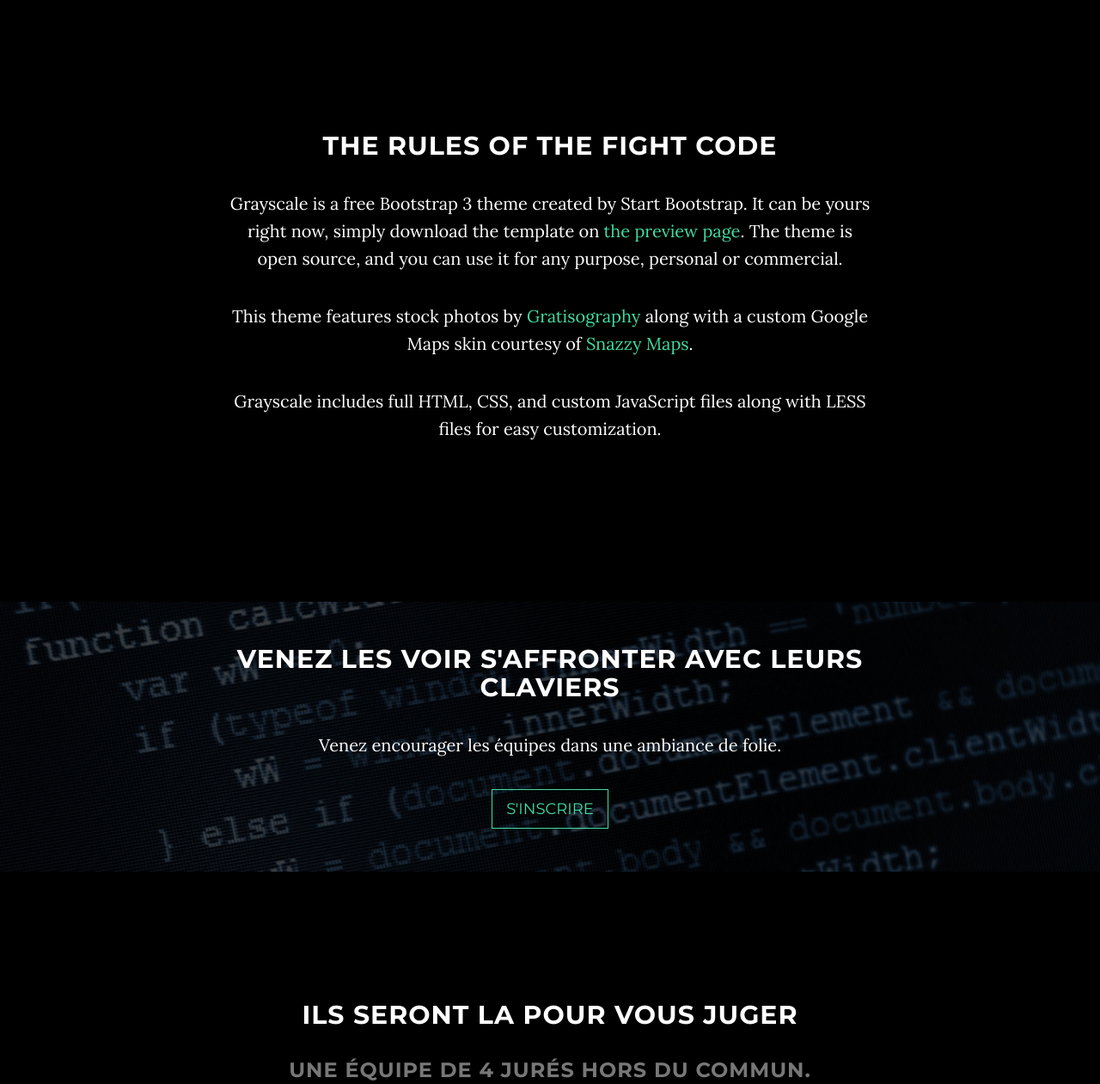
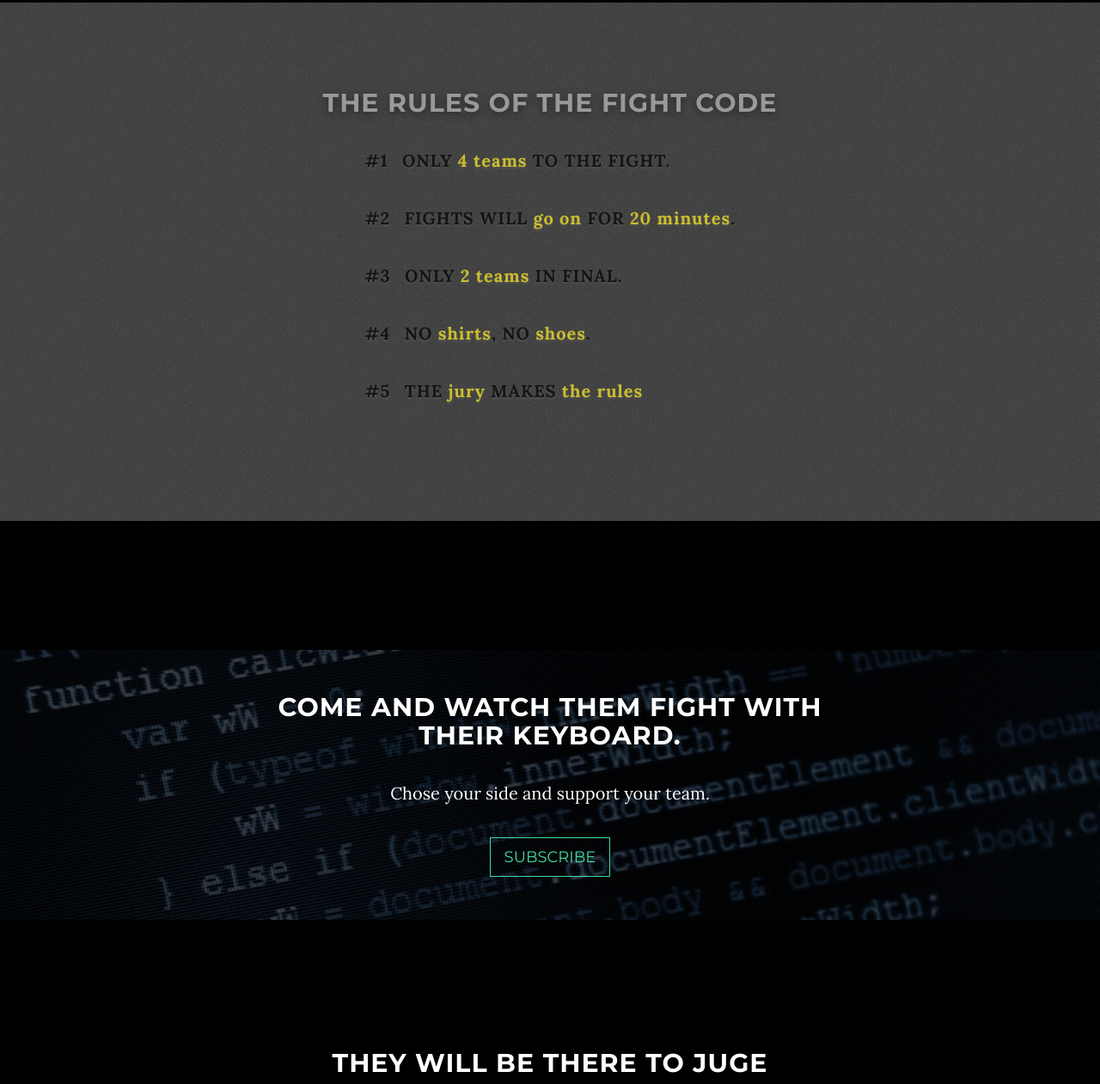
Before and after one commit to tagazok/fightcode, a website: page index.html in a window 1280 px wide. Shown: the part 797-2058 px from the top of the page at 86% size. Drawn offline with nearby package versions, Linux system fonts and the light colour scheme; some packages are replaced by stand-ins of ours; grey boxes are pictures that could not be loaded; a web font is replaced by a local one.

Commit message:
feat(translate and rules): Translation + font + rules Translate content to english Change title font Add Fight code rules

```diff
--- a/index.html
+++ b/index.html
@@ -54,13 +54,16 @@
                         <a href="#page-top"></a>
                     </li>
                     <li>
-                        <a class="page-scroll" href="#about">Les règles</a>
+                        <a class="page-scroll" href="#about">The Rules</a>
                     </li>
                     <li>
-                        <a class="page-scroll" href="#download">S'inscrire</a>
+                        <a class="page-scroll" href="#subscribe">Subscribe</a>
                     </li>
                     <li>
-                        <a class="page-scroll" href="#contact">Contact</a>
+                        <a class="page-scroll" href="#jury">The Jury</a>
+                    </li>
+                    <li>
+                        <a class="page-scroll" href="#sponsors">Sponsors</a>
                     </li>
                 </ul>
             </div>
@@ -81,9 +84,9 @@
             <div class="container">
                 <div class="row">
                     <div class="col-md-8 col-md-offset-2">
-                        <h1 class="brand-heading">Fight Code</h1>
-                        <p class="intro-text">Follow the rules.
-                            <br>And enter the arena.</p>
+                        <div class="brand-heading">fight Code</div>
+                        <p class="intro-text">Enter the arena. Follow the rules.
+                            <br>October 19th. Paris.</p>
                         <a href="#about" class="btn btn-circle page-scroll">
                             <i class="fa fa-angle-double-down animated"></i>
                         </a>
@@ -94,58 +97,50 @@
     </header>
 
     <!-- About Section -->
-    <section id="about" class="container content-section text-center">
+    <section id="about" class="container rules-section text-center">
         <div class="row">
             <div class="col-lg-8 col-lg-offset-2">
                 <h2>The rules of the Fight Code</h2>
-                <p>Grayscale is a free Bootstrap 3 theme created by Start Bootstrap. It can be yours right now, simply download the template on <a href="http://startbootstrap.com/template-overviews/grayscale/">the preview page</a>. The theme is open source, and you can use it for any purpose, personal or commercial.</p>
-                <p>This theme features stock photos by <a href="http://gratisography.com/">Gratisography</a> along with a custom Google Maps skin courtesy of <a href="http://snazzymaps.com/">Snazzy Maps</a>.</p>
-                <p>Grayscale includes full HTML, CSS, and custom JavaScript files along with LESS files for easy customization.</p>
+                <div class="rules">
+                    <p>
+                        <span class="rule-number">#1</span> ONLY <span class="rule-highlight">4 teams</span> TO THE FIGHT.
+                    </p>
+                    <p>
+                        <span class="rule-number">#2</span> FIGHTS WILL <span class="rule-highlight">go on</span> FOR <span class="rule-highlight">20 minutes</span>.
+                    </p>
+                    <p>
+                        <span class="rule-number">#3</span> ONLY <span class="rule-highlight">2 teams</span> IN FINAL.
+                    </p>
+                    <p>
+                        <span class="rule-number">#4</span> NO <span class="rule-highlight">shirts</span>, NO <span class="rule-highlight">shoes</span>.
+                    </p>
+                    <p>
+                        <span class="rule-number">#5</span> THE <span class="rule-highlight">jury</span> MAKES <span class="rule-highlight">the rules</span>
+                    </p>
+                </div>
             </div>
         </div>
     </section>
 
     <!-- Download Section -->
-    <section id="download" class="content-section text-center">
+    <section id="subscribe" class="content-section text-center">
         <div class="download-section">
             <div class="container">
                 <div class="col-lg-8 col-lg-offset-2">
-                    <h2>Venez les voir s'affronter avec leurs claviers</h2>
-                    <p>Venez encourager les équipes dans une ambiance de folie.</p>
-                    <a href="http://meetup.com/fightcode/" class="btn btn-default btn-lg">S'inscrire</a>
+                    <h2>Come and watch them fight with their keyboard.</h2>
+                    <p>Chose your side and support your team.</p>
+                    <a href="http://meetup.com/fightcode/" class="btn btn-default btn-lg">Subscribe</a>
                 </div>
             </div>
         </div>
     </section>
 
-    <!-- Contact Section -->
-    <!--<section id="contact" class="container content-section text-center">
-        <div class="row">
-            <div class="col-lg-8 col-lg-offset-2">
-                <h2>Contact Start Bootstrap</h2>
-                <p>Feel free to email us to provide some feedback on our templates, give us suggestions for new templates and themes, or to just say hello!</p>
-                <p><a href="mailto:feedback@startbootstrap.com">feedback@startbootstrap.com</a>
-                </p>
-                <ul class="list-inline banner-social-buttons">
-                    <li>
-                        <a href="https://twitter.com/SBootstrap" class="btn btn-default btn-lg"><i class="fa fa-twitter fa-fw"></i> <span class="network-name">Twitter</span></a>
-                    </li>
-                    <li>
-                        <a href="https://github.com/IronSummitMedia/startbootstrap" class="btn btn-default btn-lg"><i class="fa fa-github fa-fw"></i> <span class="network-name">Github</span></a>
-                    </li>
-                    <li>
-                        <a href="https://plus.google.com/+Startbootstrap/posts" class="btn btn-default btn-lg"><i class="fa fa-google-plus fa-fw"></i> <span class="network-name">Google+</span></a>
-                    </li>
-                </ul>
-            </div>
-        </div>
-    </section>-->
-    <section id="team" class="content-section text-center">
+    <section id="jury" class="content-section text-center">
         <div class="container">
             <div class="row">
                 <div class="col-lg-12 text-center">
-                    <h2 class="section-heading">Ils seront la pour vous juger</h2>
-                    <h3 class="section-subheading text-muted">Une équipe de 4 jurés hors du commun.</h3>
+                    <h2 class="section-heading">They will be there to juge</h2>
+                    <h3 class="section-subheading text-muted">A team of 4 outstanding judges</h3>
                 </div>
             </div>
             <div class="row">
@@ -196,7 +191,7 @@
     </div>
 
     <section id="sponsors" class="content-section text-center">
-        <p>Partenaires</p>
+        <p>Partners</p>
     </section>
     <!-- Footer -->
     <footer>
--- a/less/mine.less
+++ b/less/mine.less
@@ -1,3 +1,8 @@
+@font-face {
+  font-family: 'Tagesschrift';
+  src: url('../fonts/EliteHacker.ttf');
+}
+
 video {
     transform: translateX(-50%) translateY(-50%);
     position: absolute;
@@ -21,6 +26,55 @@ video {
     background-size: cover;
     background-position: 50% 50%;
     overflow: hidden;
+}
+
+.brand-heading {
+    font-family: 'Tagesschrift', 'Georgia', serif;
+    letter-spacing: 2px;
+}
+
+@media(min-width: 1280px) {
+    .intro .intro-body .brand-heading {
+        font-size: 150px;
+    }
+}
+.rules-section {
+    width: 100%;
+    background: #474747 url('../img/bg-rules2.png');
+    // background-image: url('../img/bg-rules.jpg');
+    // background-position: center;
+    // background-repeat: no-repeat;
+    // background-size: cover;
+    padding-top: 100px;
+    padding-bottom: 100px;
+
+    h2 {
+        color: #999;
+        text-shadow: 0px 3px 8px #2a2a2a;
+    }
+    .rules {
+        display: inline-block;
+        text-align: left;
+
+        p {
+            // color: #222;
+            color: #151414;
+            font-weight: 600;
+            text-shadow: 0px 2px 3px #555;
+
+            .rule-number {
+                padding-right: 10px;
+            }
+            .rule-highlight {
+                color: #ccbf2e;
+            }
+        }
+    }
+}
+@media(min-width:768px) {
+    .rules p {
+        letter-spacing: 1px;
+    }
 }
 
 .download-section {
```
Also changed, not shown: css/mine.css, css/mine.min.css, img/bg-rules.jpg (added), img/bg-rules2.png (added), 2 other files.
